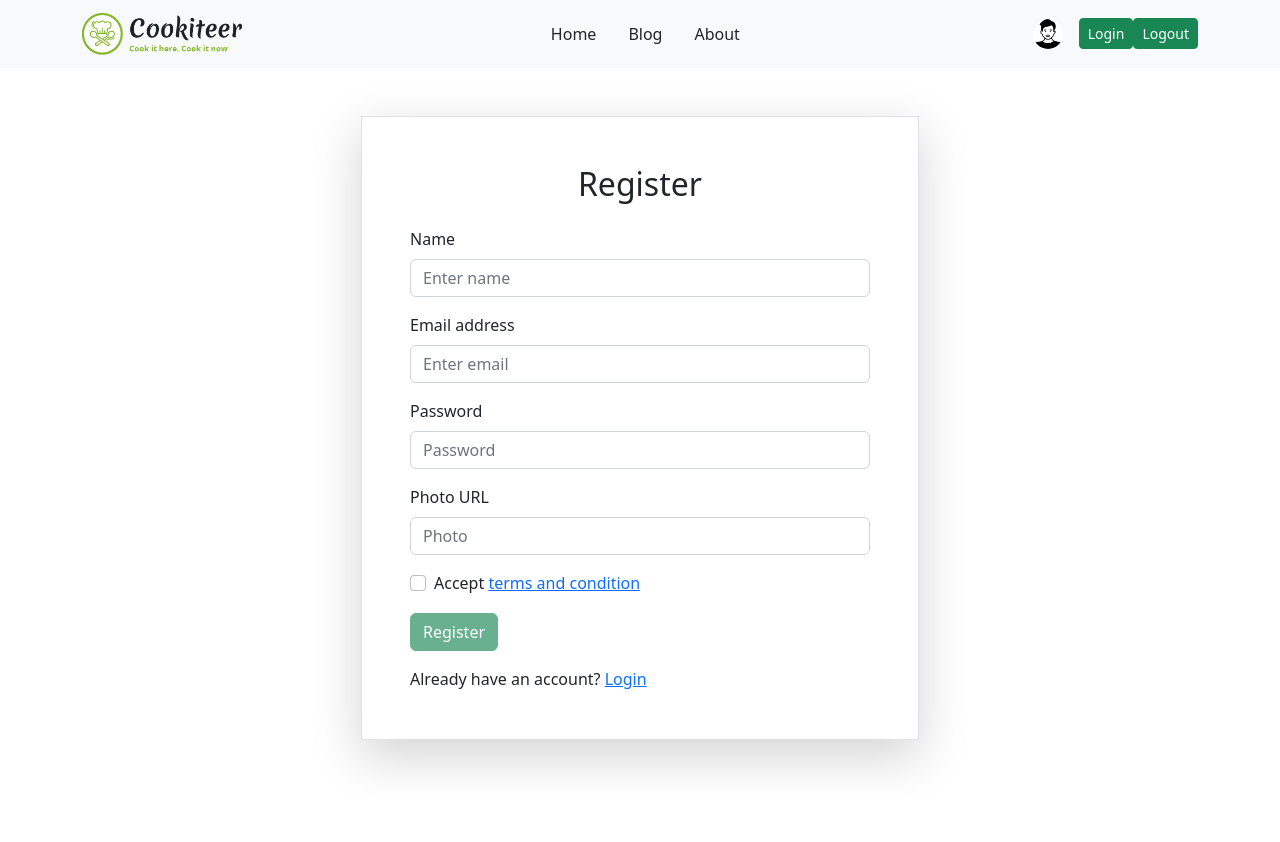
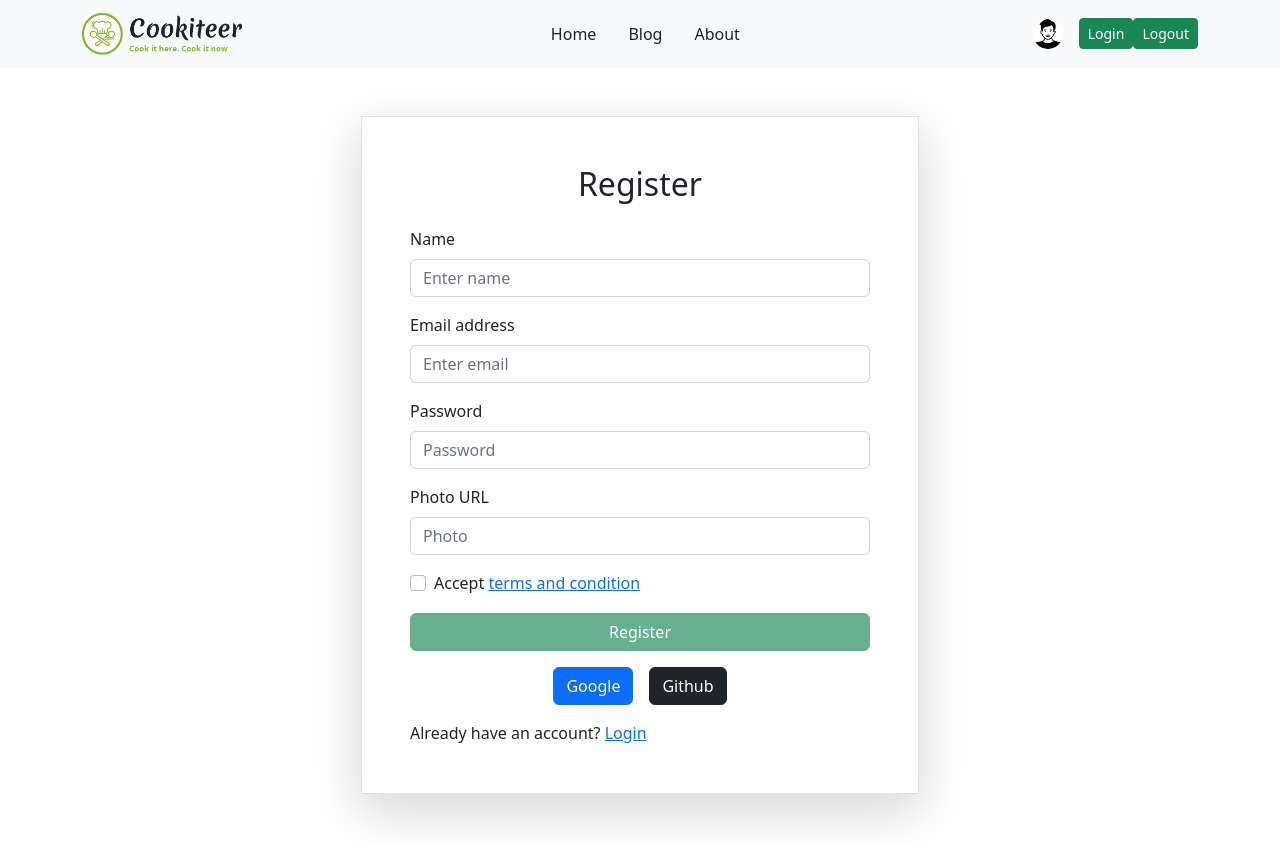
Before and after one commit to Ubaidullah-Hasan/cookiter, a React (Vite) app: page /register in a window 1280 px wide. Before the commit the page ends 800 px from the top, so only its background shows below. Built offline with nearby package versions, Linux system fonts and the light colour scheme; no server answers.

Commit message:
create account using google

```diff
--- a/src/AuthProvider/AuthProvider.jsx
+++ b/src/AuthProvider/AuthProvider.jsx
@@ -1,21 +1,27 @@
 import React, { Children, createContext, useState } from 'react';
-import { createUserWithEmailAndPassword, getAuth } from "firebase/auth";
+import { GoogleAuthProvider, createUserWithEmailAndPassword, getAuth, signInWithPopup } from "firebase/auth";
 import app from '../firebase/firebase.config';
 
 
 export const AuthContext = createContext();
-const AuthProvider = ({children}) => {
+const AuthProvider = ({ children }) => {
     const auth = getAuth(app);
 
     // create account using email
     const createAccount = (email, password) => {
         return createUserWithEmailAndPassword(auth, email, password);
     }
+    // create account using google
+    const provider = new GoogleAuthProvider();
+    const createUserByGoogle = () => {
+        return signInWithPopup(auth, provider);
+    }
 
     const [user, setUser] = useState('alamin')
 
     const authInfo = {
         createAccount,
+        createUserByGoogle,
         user,
     }
     return (
--- a/src/Pages/User/Register/Register.jsx
+++ b/src/Pages/User/Register/Register.jsx
@@ -5,7 +5,7 @@ import "./Register.css";
 import { AuthContext } from '../../../AuthProvider/AuthProvider';
 
 const Register = () => {
-    const { createAccount } = useContext(AuthContext);
+    const { createAccount, createUserByGoogle } = useContext(AuthContext);
     const [error, setError] = useState('')
 
     // form value
@@ -18,10 +18,23 @@ const Register = () => {
         const photoUrl = form.photo.value;
         console.log(name, email, password, photoUrl);
         createAccount(email, password)
+            .then(result => {
+                const user = result.user;
+                console.log(user);
+                form.reset();
+                setError('');
+            })
+            .catch(error => {
+                setError(error.message);
+            })
+    }
+
+    // create user by google
+    const handleGoogle = () => {
+        createUserByGoogle()
         .then(result => {
-            const user = result.user;
-            console.log(user);
-            form.reset();
+            console.log(result.user);
+            setError('')
         })
         .catch(error => {
             setError(error.message);
@@ -71,9 +84,18 @@ const Register = () => {
                         error && <p className='bg-danger bg-opacity-10 p-3 mt-3'>{error}</p>
                     }
 
-                    <Button variant="success" type="submit" className='mt-3' disabled={!check} >
+                    <Button variant="success" type="submit" className='mt-3 w-100' disabled={!check} >
                         Register
                     </Button>
+                    <div className='text-center'>
+                        <Button variant="primary" onClick={handleGoogle} className='mt-3 me-3' >
+                            Google
+                        </Button>
+                        <Button variant="dark" className='mt-3' >
+                            Github
+                        </Button>
+                    </div>
+
                     <p className='m-0 mt-3'>Already have an account? <Link to="/login">Login</Link></p>
                 </Form>
             </div>
```
